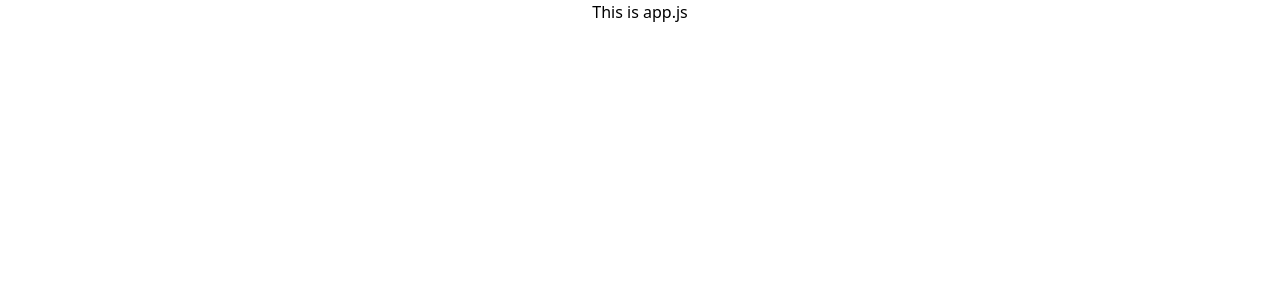
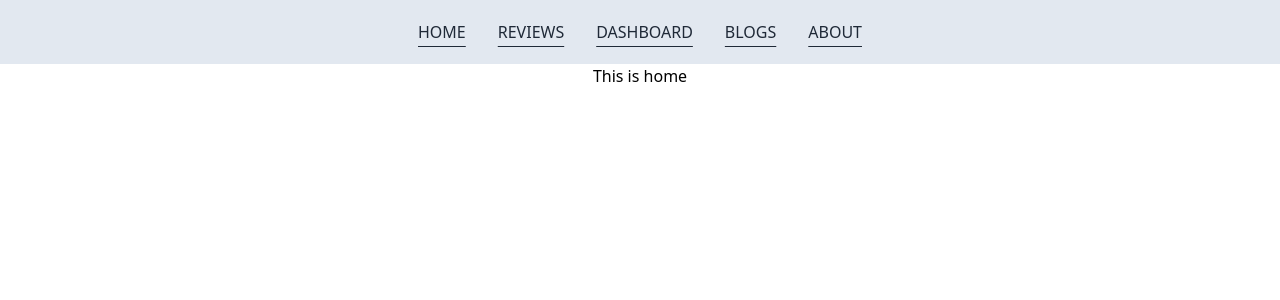
Before and after one commit to neel123go/-product-analysis, a React (Create React App) app: page / in a window 1280 px wide. Shown: the top 300 px of the page. Built offline with nearby package versions, Linux system fonts and the light colour scheme.

Commit message:
react router added

```diff
--- a/package.json
+++ b/package.json
@@ -8,6 +8,7 @@
     "@testing-library/user-event": "^13.5.0",
     "react": "^18.0.0",
     "react-dom": "^18.0.0",
+    "react-router-dom": "^6.3.0",
     "react-scripts": "5.0.0",
     "web-vitals": "^2.1.4"
   },
--- a/src/App.js
+++ b/src/App.js
@@ -1,9 +1,23 @@
+import { Route, Routes } from 'react-router-dom';
 import './App.css';
+import Header from './components/Header/Header';
+import Home from './components/Home/Home';
+import Reviews from './components/Reviews/Reviews';
+import Dashboard from './components/Dashboard/Dashboard';
+import Blogs from './components/Blogs/Blogs';
+import About from './components/About/About';
 
 function App() {
   return (
     <div className="App">
-      <h2>This is app.js</h2>
+      <Header></Header>
+      <Routes>
+        <Route path='/' element={<Home />}></Route>
+        <Route path='/reviews' element={<Reviews />}></Route>
+        <Route path='/dashboard' element={<Dashboard></Dashboard>}></Route>
+        <Route path='/blogs' element={<Blogs />}></Route>
+        <Route path='/about' element={<About />}></Route>
+      </Routes>
     </div>
   );
 }
--- /dev/null
+++ b/src/components/About/About.js
@@ -0,0 +1,11 @@
+import React from 'react';
+
+const About = () => {
+    return (
+        <div>
+            <h2>This is about</h2>
+        </div>
+    );
+};
+
+export default About;
--- /dev/null
+++ b/src/components/Blogs/Blogs.js
@@ -0,0 +1,11 @@
+import React from 'react';
+
+const Blogs = () => {
+    return (
+        <div>
+            <h2>This is blog</h2>
+        </div>
+    );
+};
+
+export default Blogs;
--- /dev/null
+++ b/src/components/Dashboard/Dashboard.js
@@ -0,0 +1,11 @@
+import React from 'react';
+
+const Dashboard = () => {
+    return (
+        <div>
+            <h2>This is dashboard</h2>
+        </div>
+    );
+};
+
+export default Dashboard;
--- /dev/null
+++ b/src/components/Header/Header.js
@@ -0,0 +1,16 @@
+import React from 'react';
+import { Link } from 'react-router-dom';
+
+const Header = () => {
+    return (
+        <div className='py-5 bg-slate-200'>
+            <Link className='m-4 text-gray-800 underline underline-offset-8' to='/'>HOME</Link>
+            <Link className='m-4 text-gray-800 underline underline-offset-8' to='/reviews'>REVIEWS</Link>
+            <Link className='m-4 text-gray-800 underline underline-offset-8' to='/dashboard'>DASHBOARD</Link>
+            <Link className='m-4 text-gray-800 underline underline-offset-8' to='/blogs'>BLOGS</Link>
+            <Link className='m-4 text-gray-800 underline underline-offset-8' to='/about'>ABOUT</Link>
+        </div>
+    );
+};
+
+export default Header;
--- /dev/null
+++ b/src/components/Home/Home.js
@@ -0,0 +1,11 @@
+import React from 'react';
+
+const Home = () => {
+    return (
+        <div>
+            <h2>This is home</h2>
+        </div>
+    );
+};
+
+export default Home;
--- /dev/null
+++ b/src/components/Reviews/Reviews.js
@@ -0,0 +1,11 @@
+import React from 'react';
+
+const Reviews = () => {
+    return (
+        <div>
+            <h2>This is review</h2>
+        </div>
+    );
+};
+
+export default Reviews;
--- a/src/index.js
+++ b/src/index.js
@@ -1,14 +1,18 @@
 import React from 'react';
-import ReactDOM from 'react-dom';
+import ReactDOMClient from 'react-dom/client';
 import './index.css';
 import App from './App';
 import reportWebVitals from './reportWebVitals';
+import { BrowserRouter } from 'react-router-dom';
 
-ReactDOM.render(
-  <React.StrictMode>
-    <App />
-  </React.StrictMode>,
-  document.getElementById('root')
+const root = ReactDOMClient.createRoot(document.getElementById('root'));
+
+root.render(
+  <BrowserRouter>
+    <React.StrictMode>
+      <App />
+    </React.StrictMode>
+  </BrowserRouter>,
 );
 
 // If you want to start measuring performance in your app, pass a function
```
Also changed, not shown: 1 other file (tests, documents, lock files or other folders).
